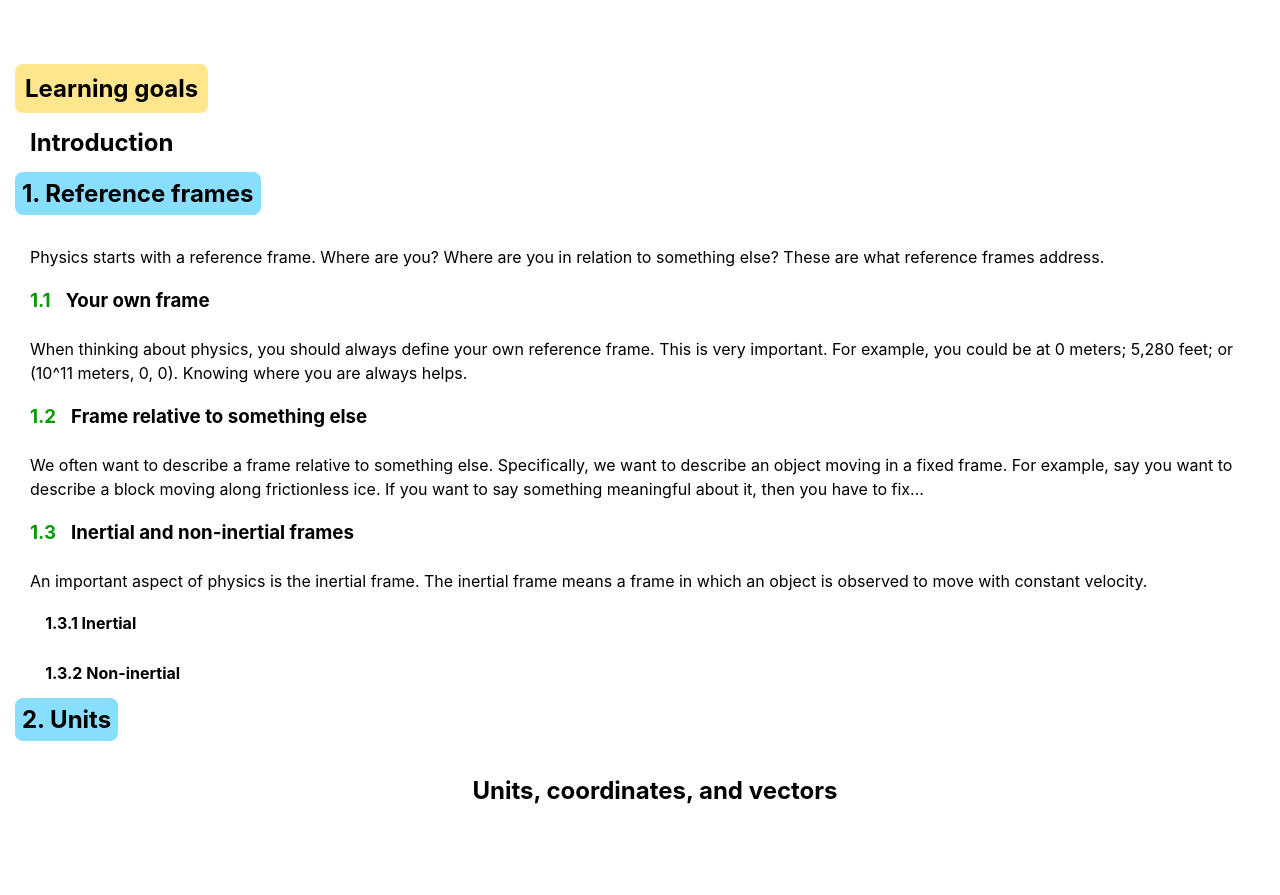
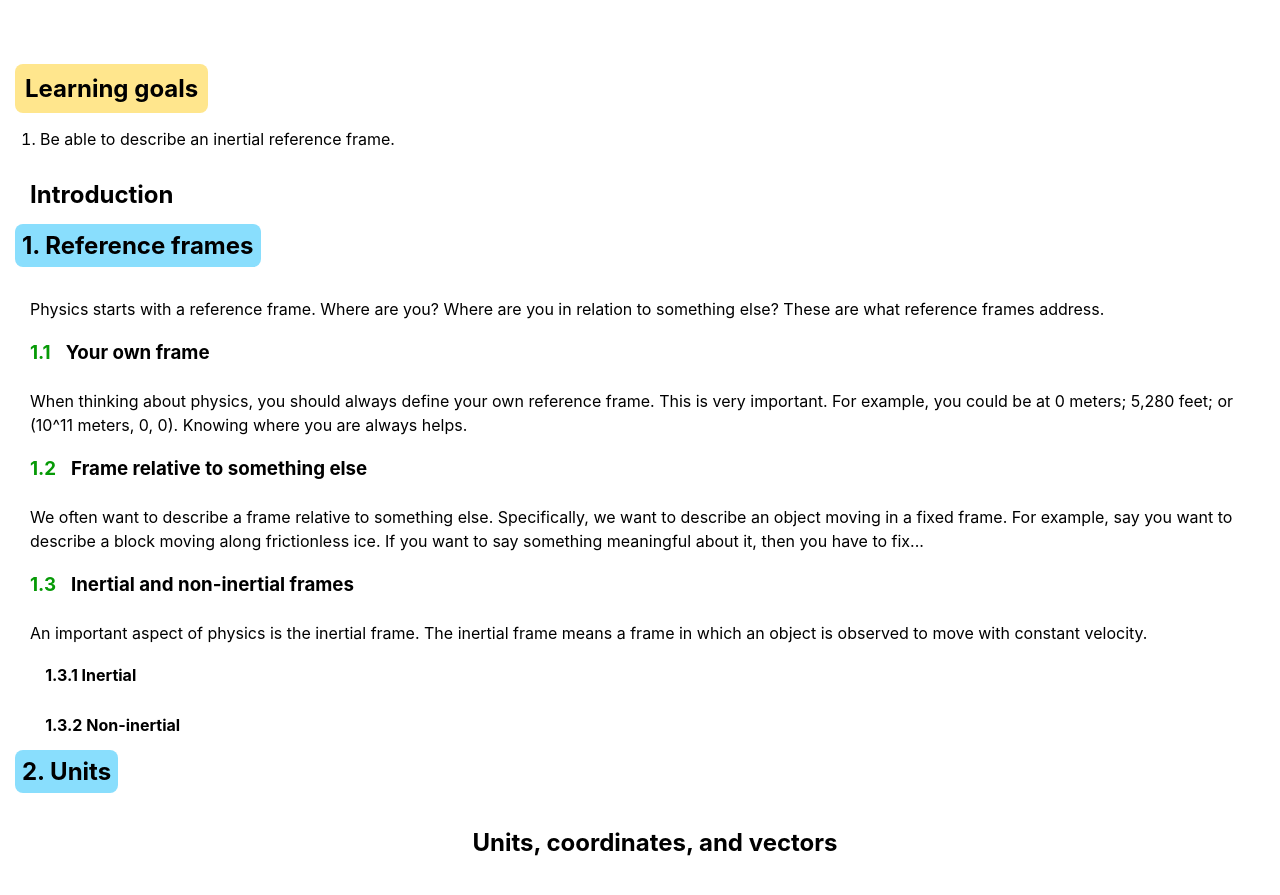
Before and after one commit to JRFink/jrfphyspagesnew, a Next.js app: page /education/gp1/frame in a window 1280 px wide. Shown: the part 788-1683 px from the top of the page. Built offline with nearby package versions, Linux system fonts and the light colour scheme; grey boxes are pictures that could not be loaded.

Commit message:
Update index.tsx

```diff
--- a/pages/education/gp1/frame/index.tsx
+++ b/pages/education/gp1/frame/index.tsx
@@ -22,6 +22,11 @@ const Uvec = () => {
             <ModoverviewFrames />
             <br></br>
             <LearnGoal />
+<ol>
+<li>
+     Be able to describe an inertial reference frame.
+</li>
+</ol>
             <h2>
             Introduction
             </h2>
```
